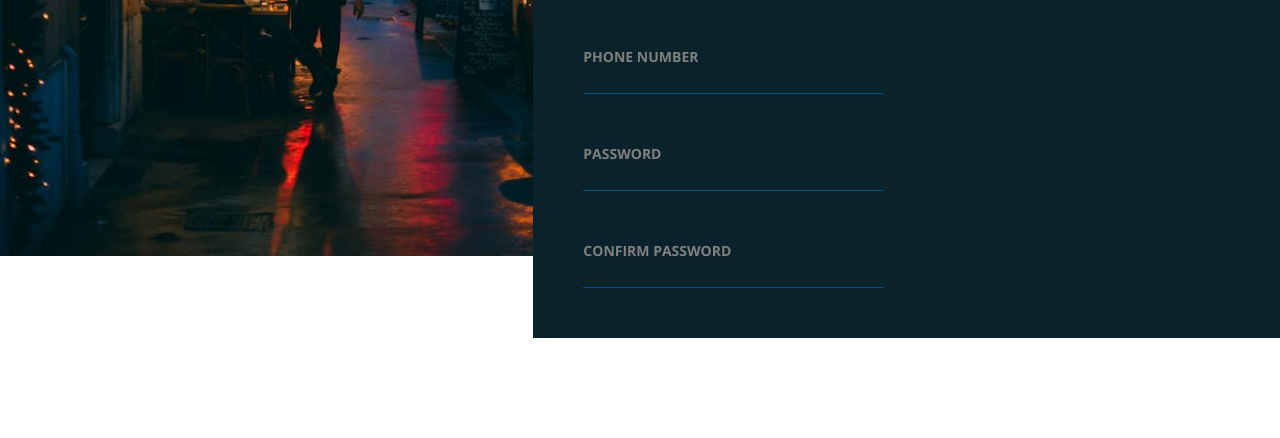
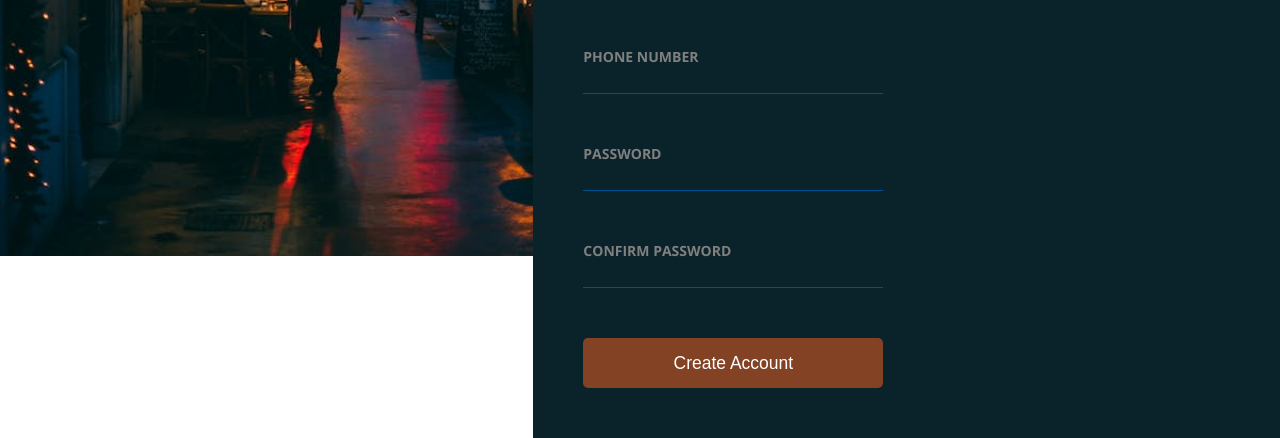
Before and after one commit to Belayne/signup-form, a plain HTML site: page index.html in a window 1280 px wide. Shown: the part 544-982 px from the top of the page. Before the commit the page ends 882 px from the top, so only its background shows below. Drawn offline with nearby package versions, Linux system fonts and the light colour scheme.

Commit message:
Add submit button

```diff
--- a/css/style.css
+++ b/css/style.css
@@ -100,3 +100,16 @@ form div {
     flex-direction: column;
     justify-content: center;
 }
+
+button {
+    color: white;
+    font-size: 1.25rem;
+    background-color: #824223;
+    border: none;
+    border-radius: 5px;
+    height: 50px;
+}
+
+button:active {
+    box-shadow: 0px 2px 5px #0a222a5e inset, 2px 0px 5px #0a222a5e inset, -2px 0px 5px #0a222a5e inset, 0px -2px 5px #0a222a5e inset;
+}
--- a/index.html
+++ b/index.html
@@ -56,6 +56,9 @@
                         <label for="conf-password">CONFIRM PASSWORD</label>
                         <input type="password" id="conf-password" required>
                     </div>
+                    <div class="btn-div">
+                        <button type="submit">Create Account</button>
+                    </div>
                 </form>
             </div>
         </div>
```
